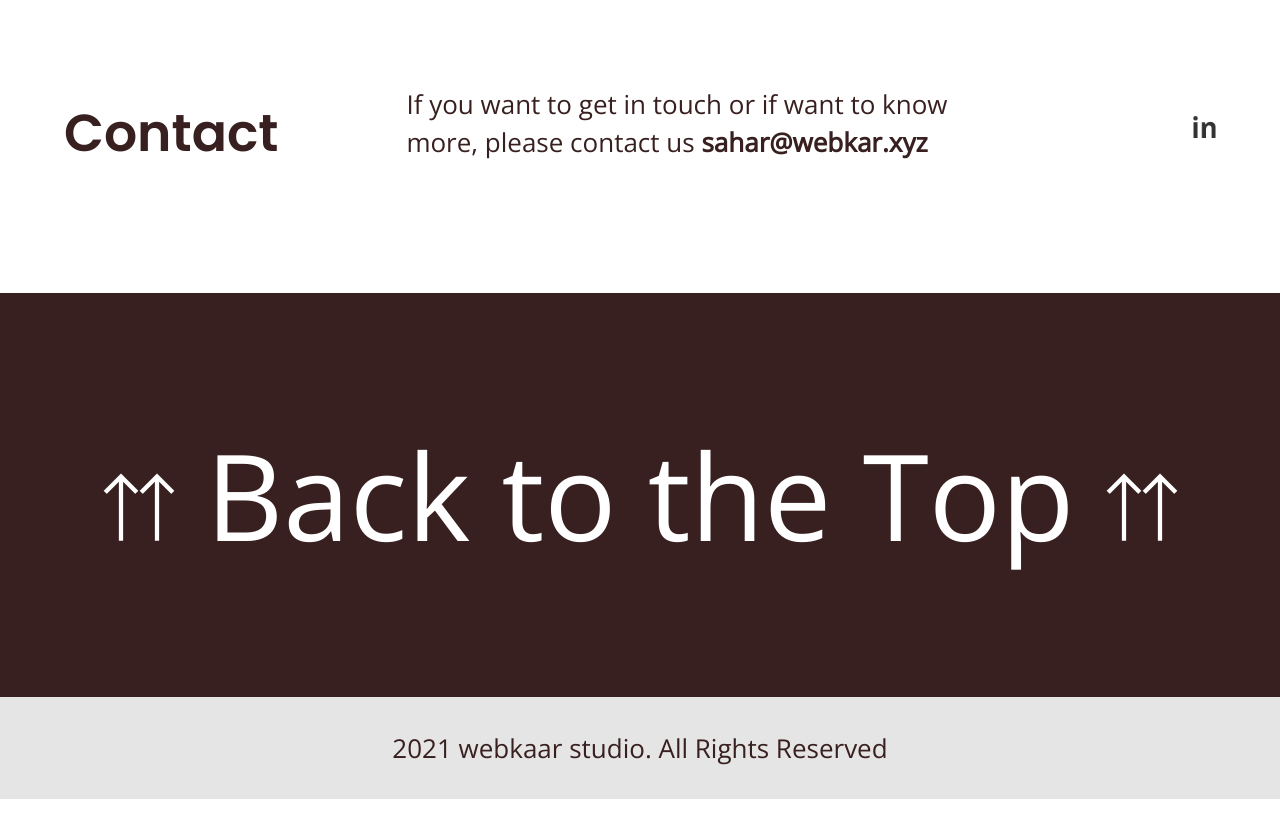
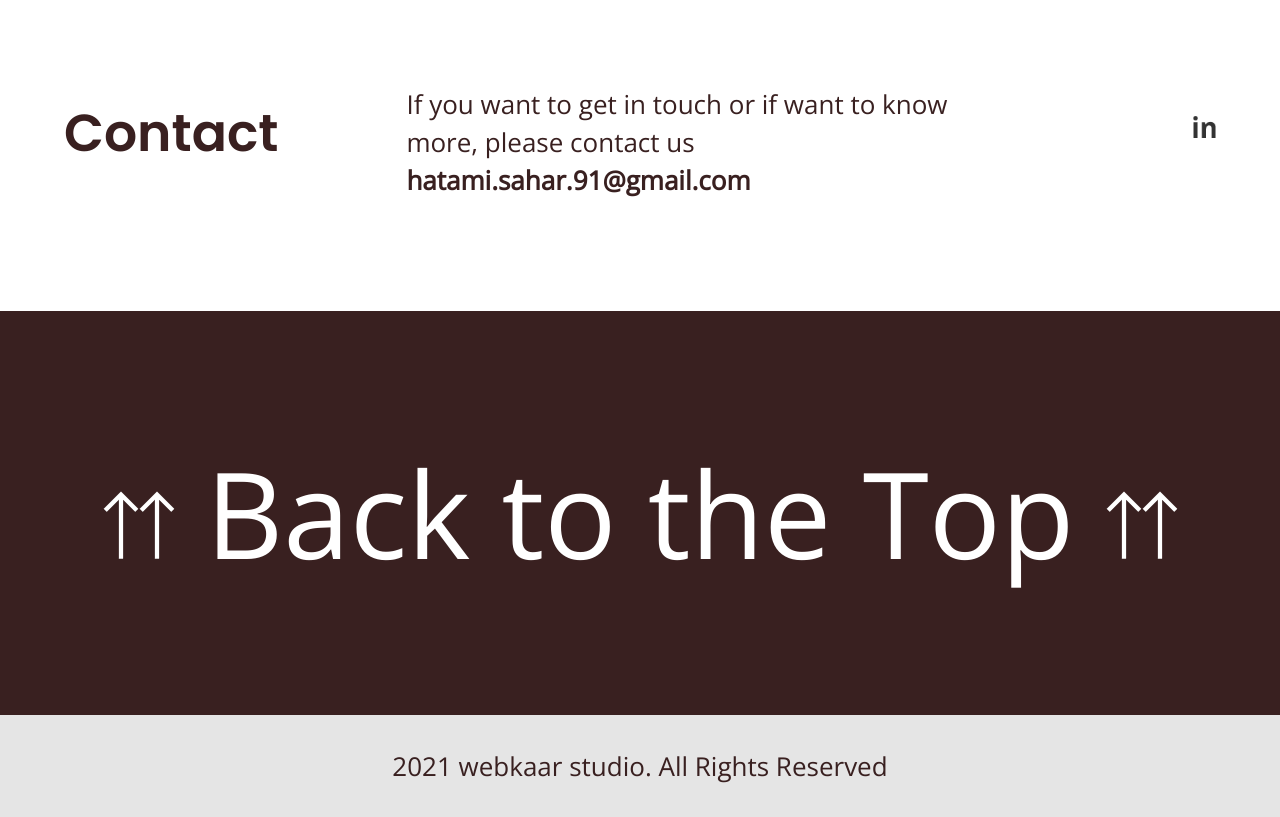
Before and after one commit to alicmp/webkar-landing-v2, a Nuxt app: page / in a window 1280 px wide. Shown: the part 5740-6557 px from the top of the page. Built offline with nearby package versions, Linux system fonts and the light colour scheme.

Commit message:
changed email address

```diff
--- a/layouts/default.vue
+++ b/layouts/default.vue
@@ -8,7 +8,7 @@
         <div class="text">
           <p>
             If you want to get in touch or if want to know more, please contact
-            us <a href="mailto:sahar@webkar.xyz">sahar@webkar.xyz</a>
+            us <a href="mailto:hatami.sahar.91@gmail.com">hatami.sahar.91@gmail.com</a>
           </p>
         </div>
         <div class="socials">
--- a/pages/contact.vue
+++ b/pages/contact.vue
@@ -5,7 +5,7 @@
       <p>
         Always keen for a good proposition<br class="hide-mobile"> so feel free to reach out!
       </p>
-      <a class="arrow-link" href="mailto:sahar@webkar.xyz"
+      <a class="arrow-link" href="mailto:hatami.sahar.91@gmail.com"
         >Email
         <img src="@/assets/img/icon/arrow-right-sm-white.svg" alt="arrow right"
       /></a>
--- a/pages/index.vue
+++ b/pages/index.vue
@@ -124,7 +124,7 @@
         /></a>
       </div>
       <div class="container anim">
-        <a href="mailto:sahar@webkar.xyz" class="border-btn">
+        <a href="mailto:hatami.sahar.91@gmail.com" class="border-btn">
           Let’s talk about you
           <img src="@/assets/img/icon/arrow-right.png" />
         </a>
--- a/pages/projects/index.vue
+++ b/pages/projects/index.vue
@@ -45,7 +45,7 @@
     </div>
 
     <div class="container anim">
-      <a href="mailto:hi@webkar.xyz" class="border-btn">
+      <a href="mailto:hatami.sahar.91@gmail.com" class="border-btn">
         Let’s talk about you
         <img src="@/assets/img/icon/arrow-right.png" />
       </a>
```
